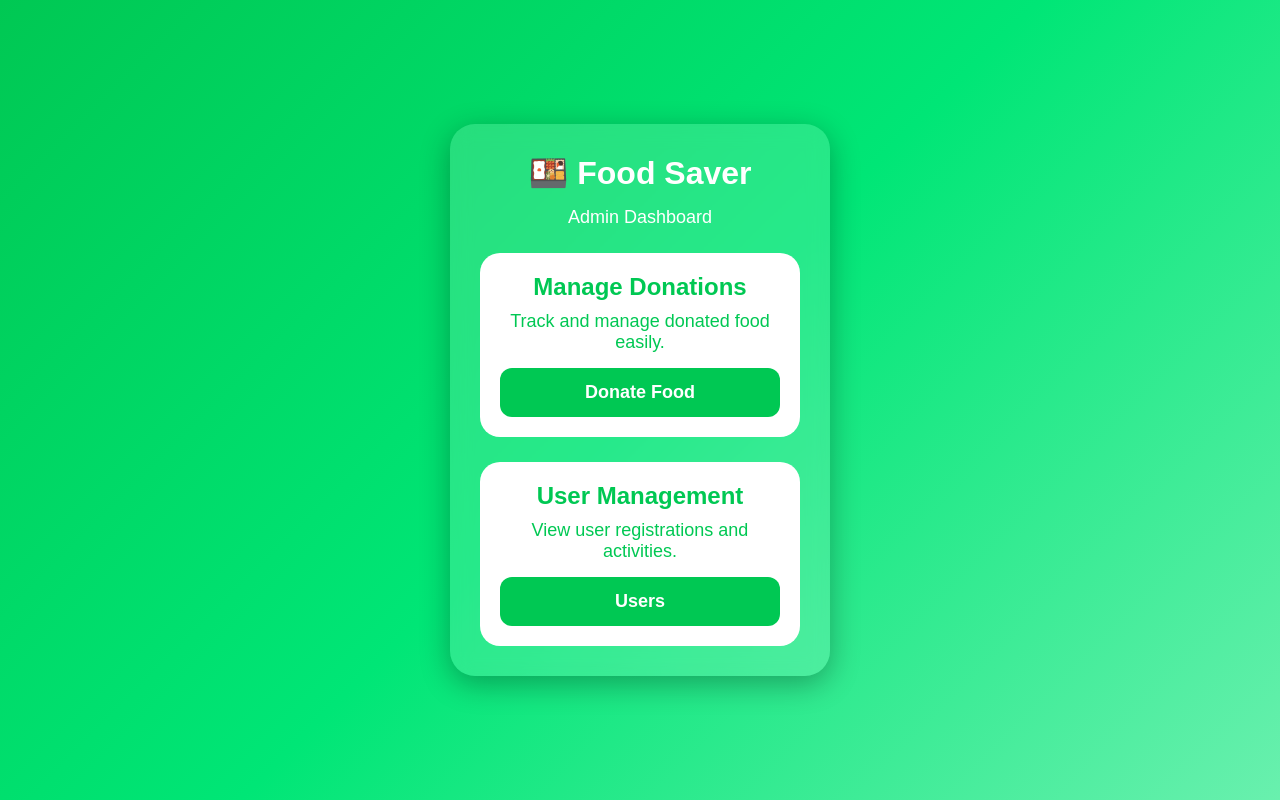
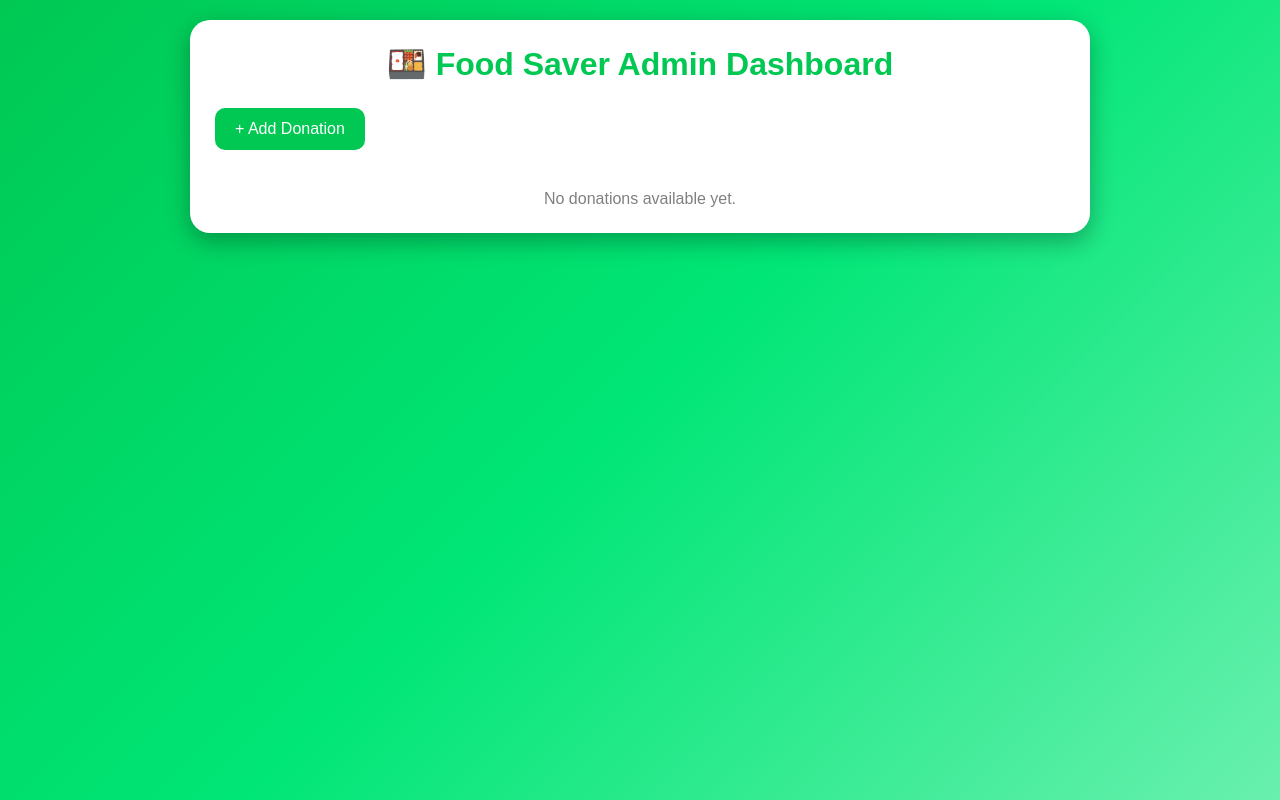
Before and after one commit to FAMITHABANUN/food-saver, a Flask app: page /admin-dashboard in a window 1280 px wide. Run offline with Flask 3, Linux system fonts and the light colour scheme.

Commit message:
Add files via upload

```diff
--- a/app.py
+++ b/app.py
@@ -1,6 +1,10 @@
 from flask import Flask, render_template, request, redirect, url_for
 
 app = Flask(__name__)
+
+# ---------------- STORAGE ----------------
+donations = []
+
 
 # ---------------- HOME ----------------
 @app.route("/")
@@ -8,7 +12,7 @@ def home():
     return redirect(url_for("admin_login"))
 
 
-# ---------------- LOGIN ----------------
+# ---------------- ADMIN LOGIN ----------------
 @app.route("/login", methods=["GET", "POST"])
 def admin_login():
 
@@ -17,7 +21,7 @@ def admin_login():
         username = request.form.get("username")
         password = request.form.get("password")
 
-        if username == "admin" and password == "foodsaver2026":
+        if username == "admin" and password == "1234":
             return redirect(url_for("admin_dashboard"))
 
         return "Invalid Login"
@@ -25,7 +29,7 @@ def admin_login():
     return render_template("admin_login.html")
 
 
-# ---------------- REGISTER ----------------
+# ---------------- USER REGISTER ----------------
 @app.route("/register", methods=["GET", "POST"])
 def user_register():
 
@@ -33,12 +37,6 @@ def user_register():
         return redirect(url_for("donate_food"))
 
     return render_template("user_register.html")
-
-
-# ---------------- ADMIN DASHBOARD ----------------
-@app.route("/admin-dashboard")
-def admin_dashboard():
-    return render_template("admin_dashboard.html")
 
 
 # ---------------- DONATE FOOD ----------------
@@ -56,16 +54,27 @@ def submit_donation():
     quantity = request.form.get("quantity")
     address = request.form.get("address")
 
+    # SAVE DATA
+    donations.append({
+        "name": name,
+        "food": food,
+        "quantity": quantity,
+        "address": address
+    })
+
     return render_template(
         "success.html",
         message="Food Donation Submitted Successfully!"
     )
 
 
-# ---------------- SUCCESS ----------------
-@app.route("/success")
-def success():
-    return render_template("success.html")
+# ---------------- ADMIN DASHBOARD ----------------
+@app.route("/admin-dashboard")
+def admin_dashboard():
+    return render_template(
+        "admin_dashboard.html",
+        donations=donations
+    )
 
 
 # ---------------- RUN APP ----------------
--- a/templates/admin_dashboard.html
+++ b/templates/admin_dashboard.html
@@ -15,74 +15,44 @@
 
 body{
 
-    height:100vh;
-
     font-family:Arial;
-
-    display:flex;
-
-    justify-content:center;
-
-    align-items:center;
 
     background: linear-gradient(135deg,#00c853,#00e676,#69f0ae);
 
+    min-height:100vh;
+
+    padding:20px;
 }
 
 .container{
 
-    width:90%;
-    max-width:380px;
+    max-width:900px;
 
-    background: rgba(255,255,255,0.15);
+    margin:auto;
 
-    backdrop-filter: blur(10px);
+    background:white;
 
-    padding:30px;
+    border-radius:20px;
 
-    border-radius:25px;
+    padding:25px;
 
-    text-align:center;
-
-    color:white;
-
-    box-shadow:0px 8px 30px rgba(0,0,0,0.3);
+    box-shadow:0px 8px 25px rgba(0,0,0,0.3);
 }
 
 h1{
 
-    font-size:32px;
-
-    margin-bottom:15px;
-}
-
-p{
-
-    margin-top:10px;
-
-    font-size:18px;
-}
-
-.card{
-
-    background:white;
+    text-align:center;
 
     color:#00c853;
 
-    margin-top:25px;
-
-    padding:20px;
-
-    border-radius:20px;
+    margin-bottom:25px;
 }
 
 .button{
 
-    display:block;
+    display:inline-block;
 
-    margin-top:15px;
-
-    padding:14px;
+    padding:12px 20px;
 
     background:#00c853;
 
@@ -90,16 +60,48 @@ p{
 
     text-decoration:none;
 
-    border-radius:12px;
+    border-radius:10px;
 
-    font-size:18px;
-
-    font-weight:bold;
+    margin-bottom:20px;
 }
 
-.button:hover{
+table{
 
-    background:#009624;
+    width:100%;
+
+    border-collapse:collapse;
+}
+
+th{
+
+    background:#00c853;
+
+    color:white;
+
+    padding:12px;
+}
+
+td{
+
+    padding:12px;
+
+    border-bottom:1px solid #ccc;
+
+    text-align:center;
+}
+
+tr:hover{
+
+    background:#f1f1f1;
+}
+
+.empty{
+
+    text-align:center;
+
+    color:gray;
+
+    margin-top:20px;
 }
 
 </style>
@@ -110,33 +112,43 @@ p{
 
 <div class="container">
 
-<h1>🍱 Food Saver</h1>
-
-<p>Admin Dashboard</p>
-
-<div class="card">
-
-<h2>Manage Donations</h2>
-
-<p>Track and manage donated food easily.</p>
+<h1>🍱 Food Saver Admin Dashboard</h1>
 
 <a class="button" href="/donate">
-Donate Food
++ Add Donation
 </a>
 
-</div>
+{% if donations %}
 
-<div class="card">
+<table>
 
-<h2>User Management</h2>
+<tr>
+<th>Name</th>
+<th>Food</th>
+<th>Quantity</th>
+<th>Address</th>
+</tr>
 
-<p>View user registrations and activities.</p>
+{% for item in donations %}
 
-<a class="button" href="/register">
-Users
-</a>
+<tr>
+<td>{{ item.name }}</td>
+<td>{{ item.food }}</td>
+<td>{{ item.quantity }}</td>
+<td>{{ item.address }}</td>
+</tr>
 
-</div>
+{% endfor %}
+
+</table>
+
+{% else %}
+
+<p class="empty">
+No donations available yet.
+</p>
+
+{% endif %}
 
 </div>
 
```
